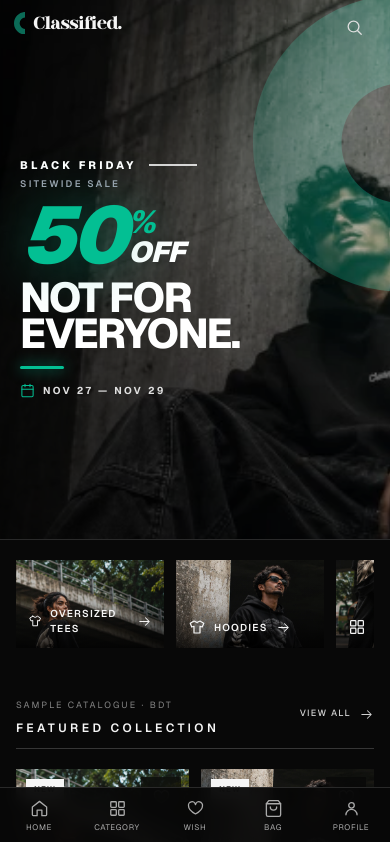
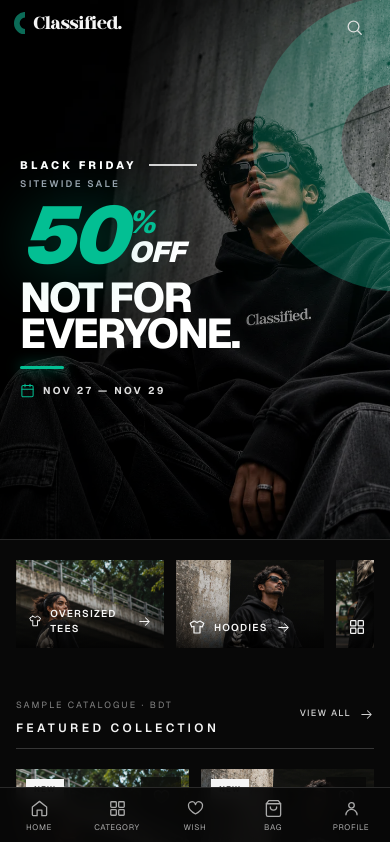
Before and after one commit to wearclassified/Classified., a Next.js app: page / in a window 390 px wide. Shown: the top 842 px of the page. Built offline with nearby package versions, Linux system fonts and the light colour scheme.

Commit message:
feat(hero): separate portrait image for mobile, landscape for desktop

```diff
--- a/src/features/storefront/components/hero-section.tsx
+++ b/src/features/storefront/components/hero-section.tsx
@@ -11,6 +11,7 @@ import {
 import { FounderCampaignDrawer } from "./founder-campaign-drawer";
 
 const heroImage = "/images/hero-campaign.webp";
+const heroImageMobile = "/images/hero-campaign-mobile.webp";
 
 export function HeroSection() {
   const [campaign, setCampaign] = useState<HeroCampaignData>(defaultHeroCampaign);
@@ -40,7 +41,18 @@ export function HeroSection() {
 
   return (
     <section className="store-hero relative isolate flex min-h-[64vh] items-center overflow-hidden border-b border-[#292929] sm:min-h-[580px] sm:items-end lg:min-h-[min(78vh,840px)]">
-      {/* Background Campaign Photography */}
+      {/* Mobile Hero Image (portrait, < 640px only) */}
+      <Image
+        src={heroImageMobile}
+        alt="Classified. campaign featuring signature hoodie and sunglasses"
+        fill
+        priority
+        unoptimized
+        sizes="100vw"
+        className="store-hero-image -z-20 object-cover object-[center_18%] transition-transform duration-500 ease-out sm:hidden"
+      />
+
+      {/* Desktop Hero Image (landscape, 640px+) */}
       <Image
         src={heroImage}
         alt="Classified. campaign featuring signature hoodie and sunglasses"
@@ -48,7 +60,7 @@ export function HeroSection() {
         priority
         unoptimized
         sizes="100vw"
-        className="store-hero-image -z-20 scale-[1.72] origin-[62%_28%] object-cover object-[62%_28%] sm:scale-100 sm:origin-center sm:object-[68%_center] transition-transform duration-500 ease-out"
+        className="store-hero-image -z-20 hidden object-cover object-[68%_center] transition-transform duration-500 ease-out sm:block"
       />
 
       {/* Ghosted Giant C Brand Mark on Concrete Wall */}
```
Also changed, not shown: public/images/hero-campaign-mobile.webp (added).
